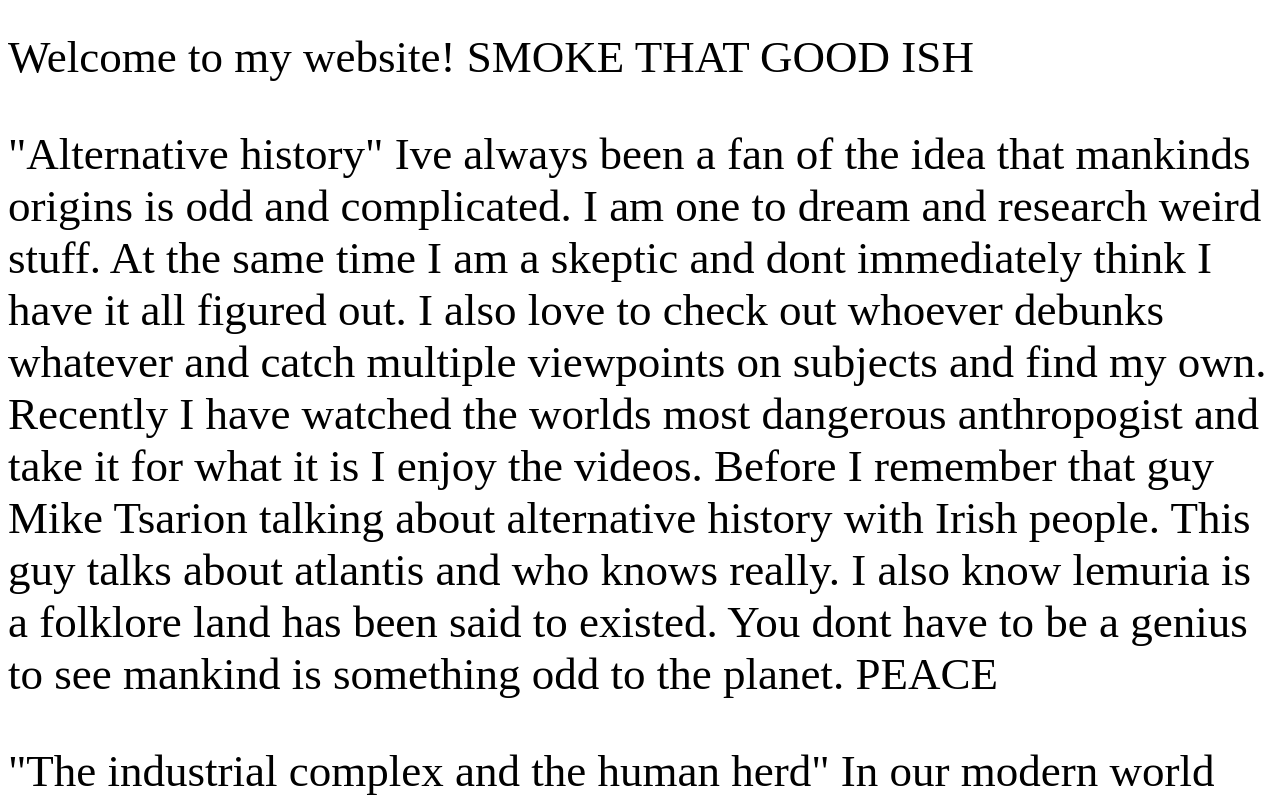
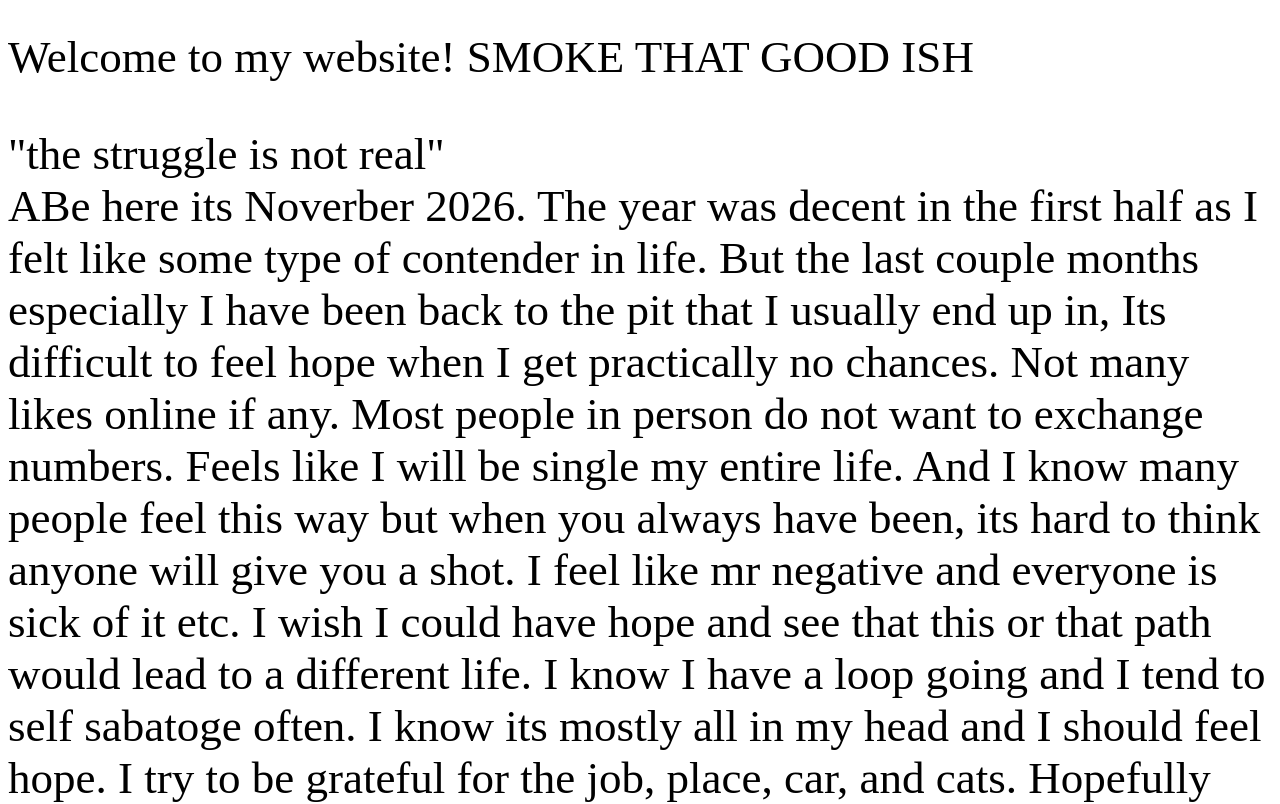
Before and after one commit to Ablinow86/ablinow86.github.io, a plain HTML site: page index.html in a window 1280 px wide. Shown: the part 700-1504 px from the top of the page. Drawn offline with Linux system fonts and the light colour scheme.

Commit message:
Update index.html

```diff
--- a/index.html
+++ b/index.html
@@ -16,6 +16,7 @@
 	<div class="blog-container">
 
 	<div class="blog-post">
+		<p> "the struggle is not real" <br>  ABe here its Noverber 2026. The year was decent in the first half as I felt like some type of contender in life. But the last couple months especially I have been back to the pit that I usually end up in, Its difficult to feel hope when I get practically no chances. Not many likes online if any. Most people in person do not want to exchange numbers. Feels like I will be single my entire life. And I know many people feel this way but when you always have been, its hard to think anyone will give you a shot. I feel like mr negative and everyone is sick of it etc. I wish I could have hope and see that this or that path would lead to a different life. I know I have a loop going and I tend to self sabatoge often. I know its mostly all in my head and I should feel hope. I try to be grateful for the job, place, car, and cats. Hopefully things improve someday. - Peace out. -AB+ </p>
 		<p> "Alternative history"  Ive always been a fan of the idea that mankinds origins is odd and complicated. I am one to dream and research weird stuff. At the same time I am a skeptic and dont immediately think I have it all figured out. I also love to check out whoever debunks whatever and catch multiple viewpoints on subjects and find my own. Recently I have watched the worlds most dangerous anthropogist and take it for what it is I enjoy the videos. Before I remember that guy Mike Tsarion talking about alternative history with Irish people. This guy talks about atlantis and who knows really. I also know lemuria is a folklore land has been said to existed. You dont have to be a genius to see mankind is something odd to the planet. PEACE </p>
 		<p> "The industrial complex and the human herd" In our modern world we rely on money to survive. Most of us just want to go to school get a job be succesful and live a decent life. But in general as a society we do not want our fellow members of society sick, dying, or locked away forever. So when people suffer addiction or mental illness to an extreme point it is a sad story for most. But to some this is an opportunity. And like the military industrial or prison industrial complex certain things good for society, would be bad for profits. The problem is we do have to help our fellow people and when we just monetize the suffering, excaberate the dysfunction, we are no longer healers. We are destroyers. Some may feel this and have their hands tied. I understand that its a complex complex. One thing I know that can help is a safe space. Not being afraid to talk and seem weak. Realize the world is messed up and its okay to feel great pain. People didnt have adderal or ativan back in the day but they did have the ability to talk. Maybe I am wrong but even if the medications are a god send and help so many why is it a huge profit margin. Once war, prison, healing,  or therapy becomes a business it will always seek sustainable profit flow. PEACE </p>
 	<p> "finding a balance under pressure" <br> ABlinow aka ABE LENO reporting from the county of bristol in mass. 508. Taunton to be exact. New englands lovely silver city. Not trying to do the whole pity party poor me thing but just going to state where I am at. Since recovering from whipples in 2023 after years of being sick with low hemoglobin but you know functional and just aneimic, I lost my job due to poor performance at SLAP SUCKS. Then I sold myself short got a kitchen job and with my energy coming back I lost it due to getting angry and loosing my cool. Then I was in a good banquet job that closed for january febuary and Ive been getting more behind because last year I collected and it wasnt much. I also got a car payment this year so decided to try to get a new job. I ended up depressed saying something I didnt mean and going into pembroke hospital for 6 days during the time off last year I had done outpatient at fuller. I recently got into a good job and hope to keep it but all my bills have piled up and I have already taken help and I hate feeling like a drain. I may go attempt the street musician thing today. But I am making a beat now and trying to remember the good things in life. I think I need a second job other then door dash. Anyway peace out -ablinow </p> </div>
```
